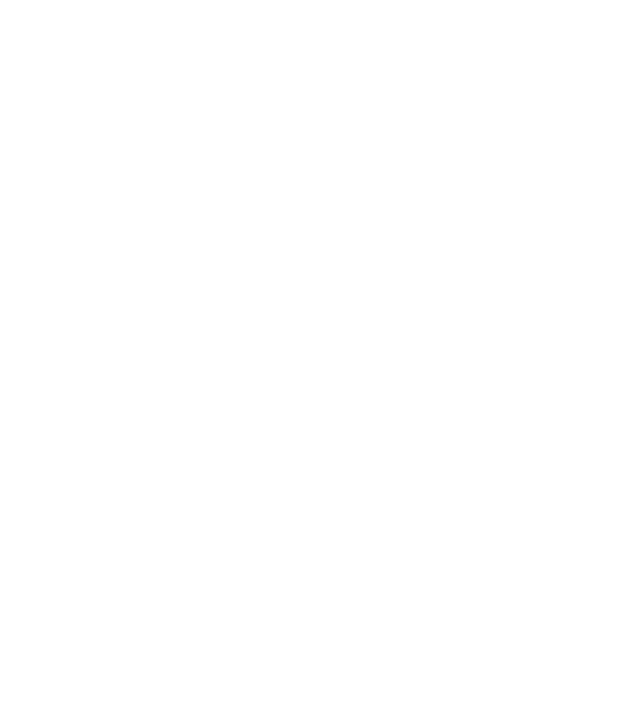
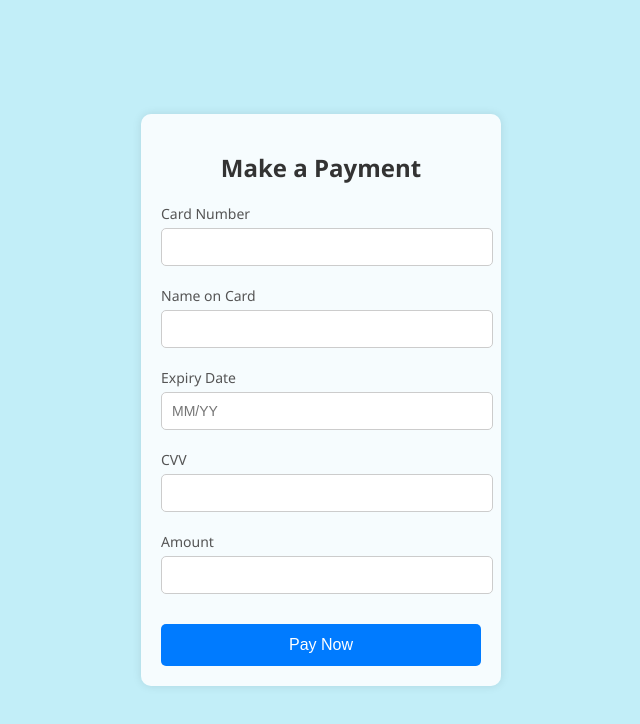
Before and after one commit to sakshathrai/Safe-Track, a React (Create React App) app: page /card-pay in a window 1280 px wide. Before the commit this address had no page. Shown: the top 724 px of the page, without its empty margins (319-959 px from the left). Built offline with nearby package versions, Linux system fonts and the light colour scheme.

Commit message:
card-pay design complete

```diff
--- a/src/App.js
+++ b/src/App.js
@@ -1,11 +1,13 @@
 import "./App.css";
 import { BrowserRouter, Routes, Route } from "react-router-dom";
 import Password from "./component/Password";
+import CardPay from "./component/CardPay";
 function App() {
   return (
     <BrowserRouter>
       <Routes>
         <Route exact path="/pin" element={<Password />}></Route>
+        <Route exact path="/card-pay" element={<CardPay />}></Route>
       </Routes>
     </BrowserRouter>
   );
--- /dev/null
+++ b/src/component/CardPay.js
@@ -0,0 +1,40 @@
+import "../css/card_pay.css";
+
+function CardPay() {
+
+  return (
+    <div className="card_pay">
+     <div class="container">
+        <h1>Make a Payment</h1>
+        <form id="paymentForm">
+            <div class="input-group">
+                <label for="cardNumber">Card Number</label>
+                <input type="tel" id="cardNumber" name="cardNumber" required/>
+                <div class="icon cardNumberIcon"></div>
+            </div>
+            <div class="input-group">
+                <label for="cardName">Name on Card</label>
+                <input type="text" id="cardName" name="cardName" required/>
+                <div class="icon cardNameIcon"></div>
+            </div>
+            <div class="input-group">
+                <label for="expiryDate">Expiry Date</label>
+                <input type="text" id="expiryDate" name="expiryDate" placeholder="MM/YY" required/>
+            </div>
+            <div class="input-group">
+                <label for="cvv">CVV</label>
+                <input type="number" id="cvv" name="cvv" required/>
+            </div>
+            <div class="input-group">
+                <label for="amount">Amount</label>
+                <input type="number" id="amount" name="amount" required/>
+            </div>
+
+            <button type="submit">Pay Now</button>
+        </form>
+    </div>
+    </div>
+  );
+}
+
+export default CardPay;
--- /dev/null
+++ b/src/css/card_pay.css
@@ -0,0 +1,98 @@
+.card_pay {
+    font-family: 'Segoe UI', Tahoma, Geneva, Verdana, sans-serif;
+    margin: 0;
+    padding: 0;
+    background-color: #c2eef8;
+    background-size: cover;
+    background-position: center;
+    background-attachment: fixed;
+    height: 100vh;
+    display: flex;
+    flex-direction: column;
+    justify-content: center;
+    align-items: center;
+}
+
+.container {
+    width: 320px;
+    padding: 20px;
+    border-radius: 10px;
+    background-color: rgba(255, 255, 255, 0.85);
+    box-shadow: 0 0 10px rgba(0, 0, 0, 0.1);
+}
+
+h1 {
+    text-align: center;
+    margin-bottom: 20px;
+    color: #333;
+}
+
+/* Styles for input fields */
+.input-group {
+    position: relative;
+    margin-bottom: 20px;
+}
+
+.input-group label {
+    display: block;
+    font-size: 14px;
+    color: #555;
+    margin-bottom: 5px;
+}
+
+.input-group input {
+    width: calc(100% - 40px); /* Adjust width considering icon */
+    padding: 10px 40px 10px 10px; /* Adjust padding for icon */
+    border: 1px solid #ccc;
+    border-radius: 5px;
+    font-size: 14px;
+    color: #333;
+    transition: border-color 0.3s ease;
+}
+
+.input-group .icon {
+    position: absolute;
+    top: 50%;
+    transform: translateY(-50%);
+    right: 10px;
+    width: 20px;
+    height: 20px;
+    pointer-events: none;
+    opacity: 0.5;
+    transition: opacity 0.3s ease;
+}
+
+.input-group:hover .icon {
+    opacity: 1;
+}
+
+.input-group input:hover {
+    border-color: #007bff;
+}
+
+/* Add different icons for each input field */
+.input-group .cardNumberIcon { /* Replace with your icon */
+    background-size: cover;
+}
+
+.input-group .cardNameIcon {/* Replace with your icon */
+    background-size: cover;
+}
+
+/* Add styles for the submit button */
+button {
+    width: 100%;
+    padding: 12px;
+    background-color: #007BFF;
+    color: white;
+    border: none;
+    border-radius: 5px;
+    cursor: pointer;
+    font-size: 16px;
+    margin-top: 10px;
+    transition: background-color 0.3s ease;
+}
+
+button:hover {
+    background-color: #0056b3;
+}
```
